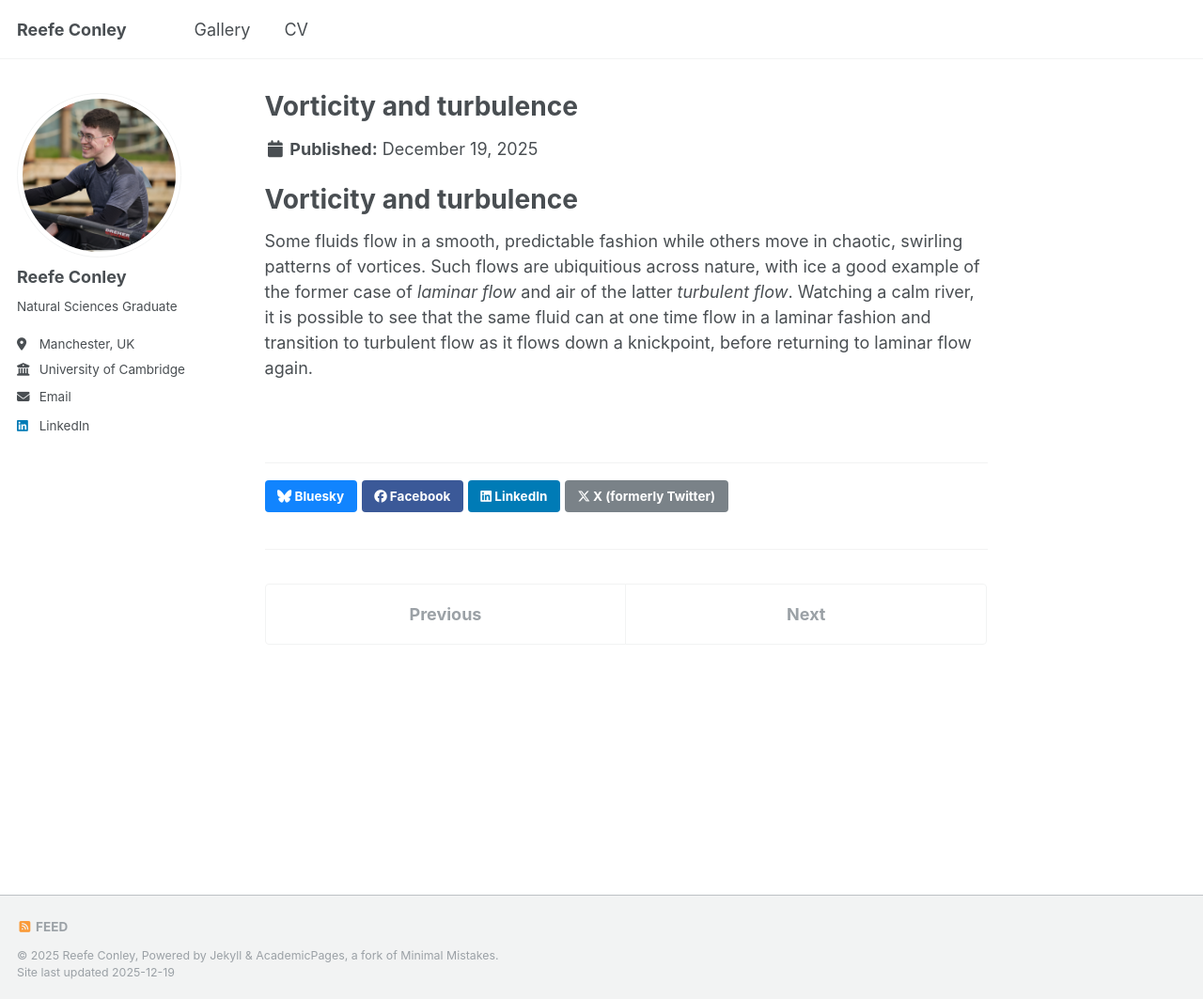
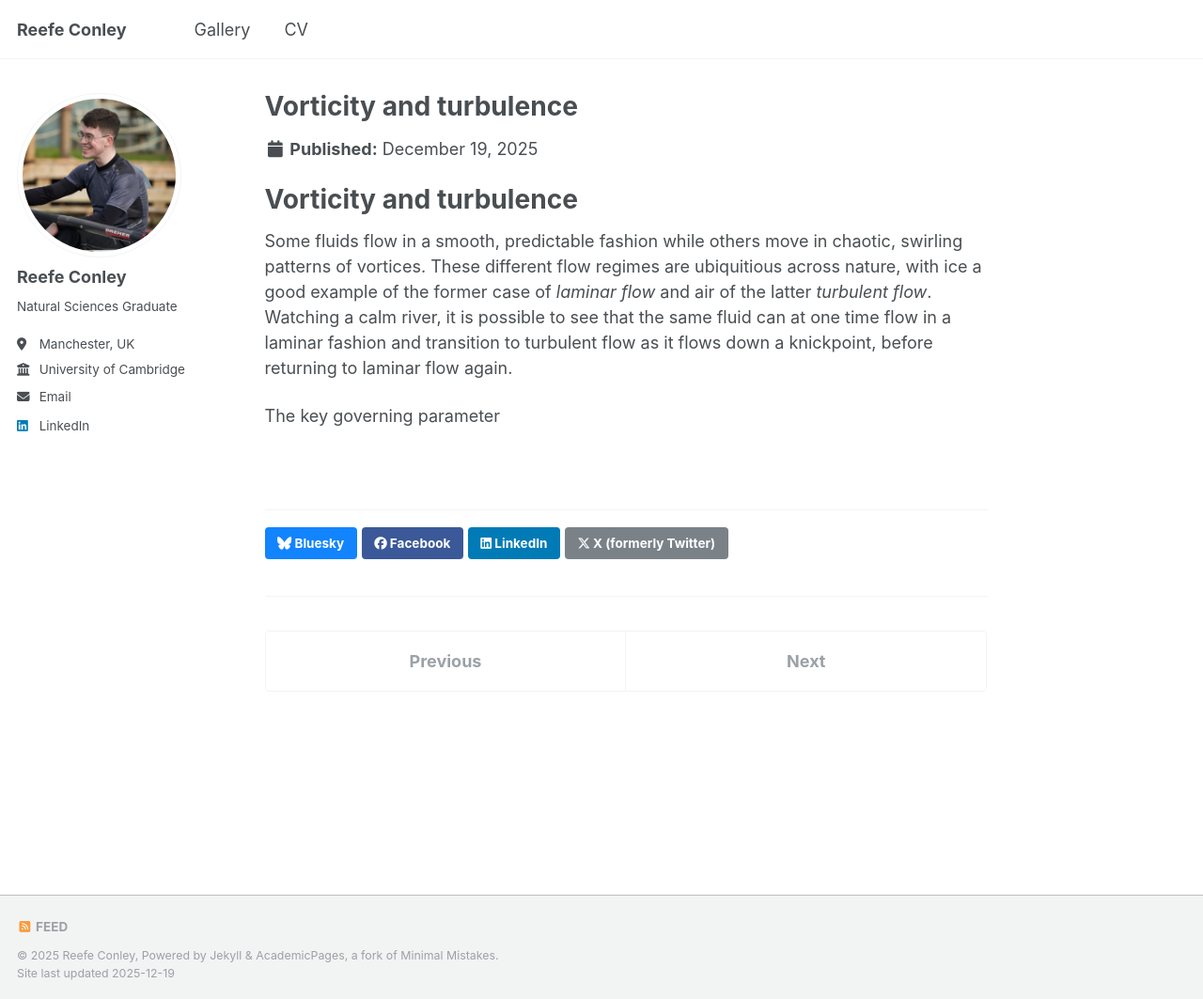
Before and after one commit to reefeconley/reefeconley.github.io, a Jekyll site: the page built from _portfolio/portfolio-1.md, in a window 1280 px wide and 1063 px high. Shown: the whole window at 94% size. Built offline with Jekyll 4.4.1, drawn with Linux system fonts in a browser that asks for light colours; a script that is not in the unit is left out.

Commit message:
Update portfolio-1.md

```diff
--- a/_portfolio/portfolio-1.md
+++ b/_portfolio/portfolio-1.md
@@ -1,9 +1,11 @@
 ---
 title: "Vorticity and turbulence"
-excerpt: "Nearly-free evolution of vorticity in two dimensions<br/><img src='/images/vorticity/vorticity.png'>"
+excerpt: "Nearly-free evolution of vorticity in two dimensions<br/><img src='/images/vorticity/vorticity.png' style='width: 60%;'>"
 collection: portfolio
 ---
 
 # Vorticity and turbulence
 
-Some fluids flow in a smooth, predictable fashion while others move in chaotic, swirling patterns of vortices. Such flows are ubiquitious across nature, with ice a good example of the former case of *laminar flow* and air of the latter *turbulent flow*. Watching a calm river, it is possible to see that the same fluid can at one time flow in a laminar fashion and transition to turbulent flow as it flows down a knickpoint, before returning to laminar flow again.
+Some fluids flow in a smooth, predictable fashion while others move in chaotic, swirling patterns of vortices. These different flow regimes are ubiquitious across nature, with ice a good example of the former case of *laminar flow* and air of the latter *turbulent flow*. Watching a calm river, it is possible to see that the same fluid can at one time flow in a laminar fashion and transition to turbulent flow as it flows down a knickpoint, before returning to laminar flow again.
+
+The key governing parameter
```
